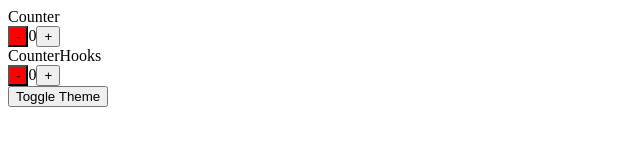
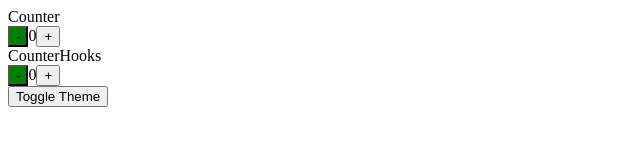
Before and after one commit to welllife1010/cooking-with-react, a React (Create React App) app: page / in a window 1280 px wide. Shown: the top 160 px of the page, without its empty margins (0-640 px from the left). Built offline with nearby package versions, Linux system fonts and the light colour scheme.

Commit message:
Green Button saved

```diff
--- a/src/App.js
+++ b/src/App.js
@@ -6,7 +6,7 @@ export const ThemeContext = React.createContext()
 
 function App() {
   console.log("Render App")
-  const [theme, setTheme] = useState('red')
+  const [theme, setTheme] = useState('green')
   return (
     <ThemeContext.Provider value={{ backgroundColor: theme }}>
       Counter
@@ -14,7 +14,7 @@ function App() {
       CounterHooks
       <CounterHooks initialCount={0} />
       <button onClick={() => setTheme(prevTheme =>
-        prevTheme === 'red' ? 'blue' : 'red'
+        prevTheme === 'green' ? 'blue' : 'green'
       )}>Toggle Theme</button>
     </ThemeContext.Provider>
   )
```
